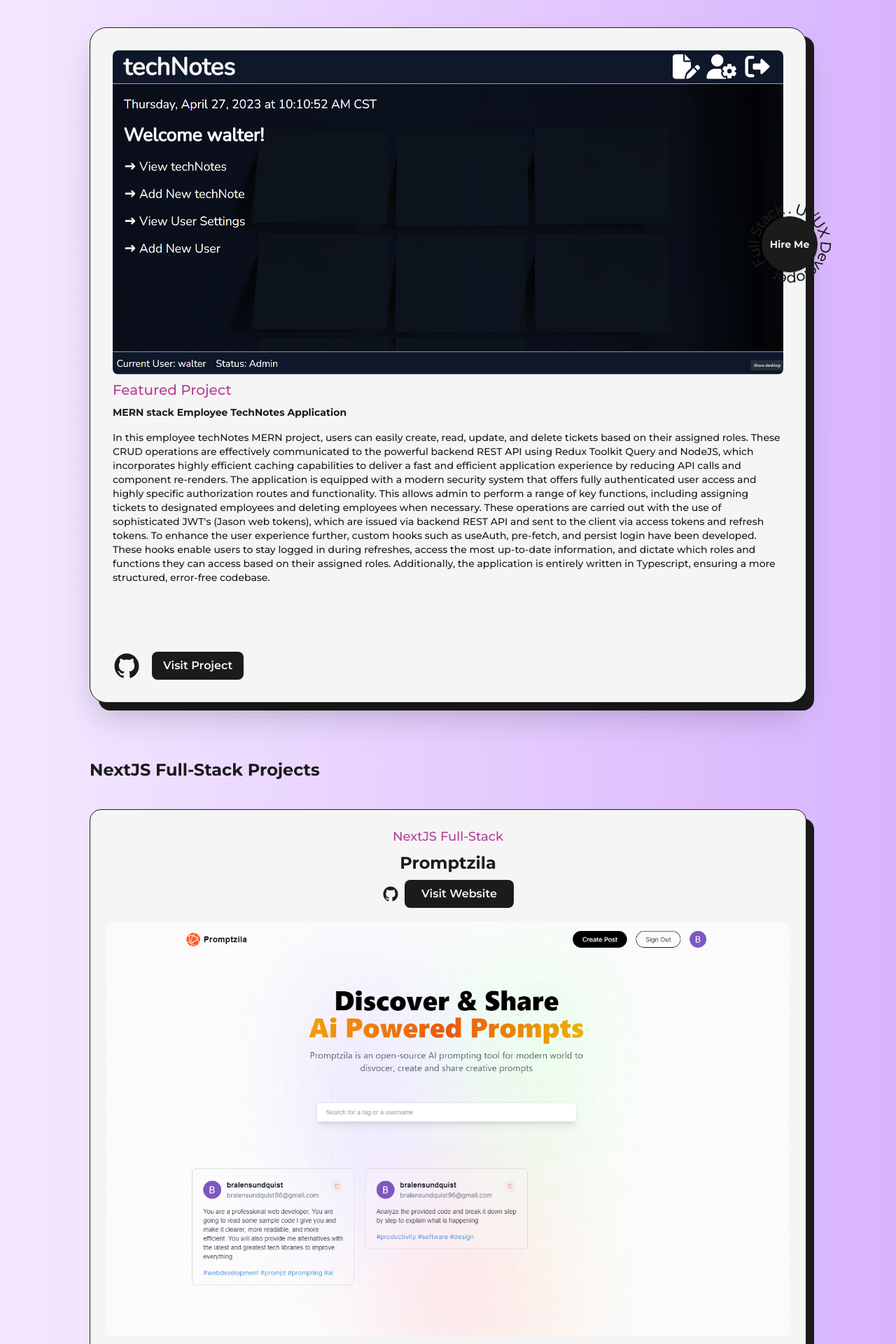
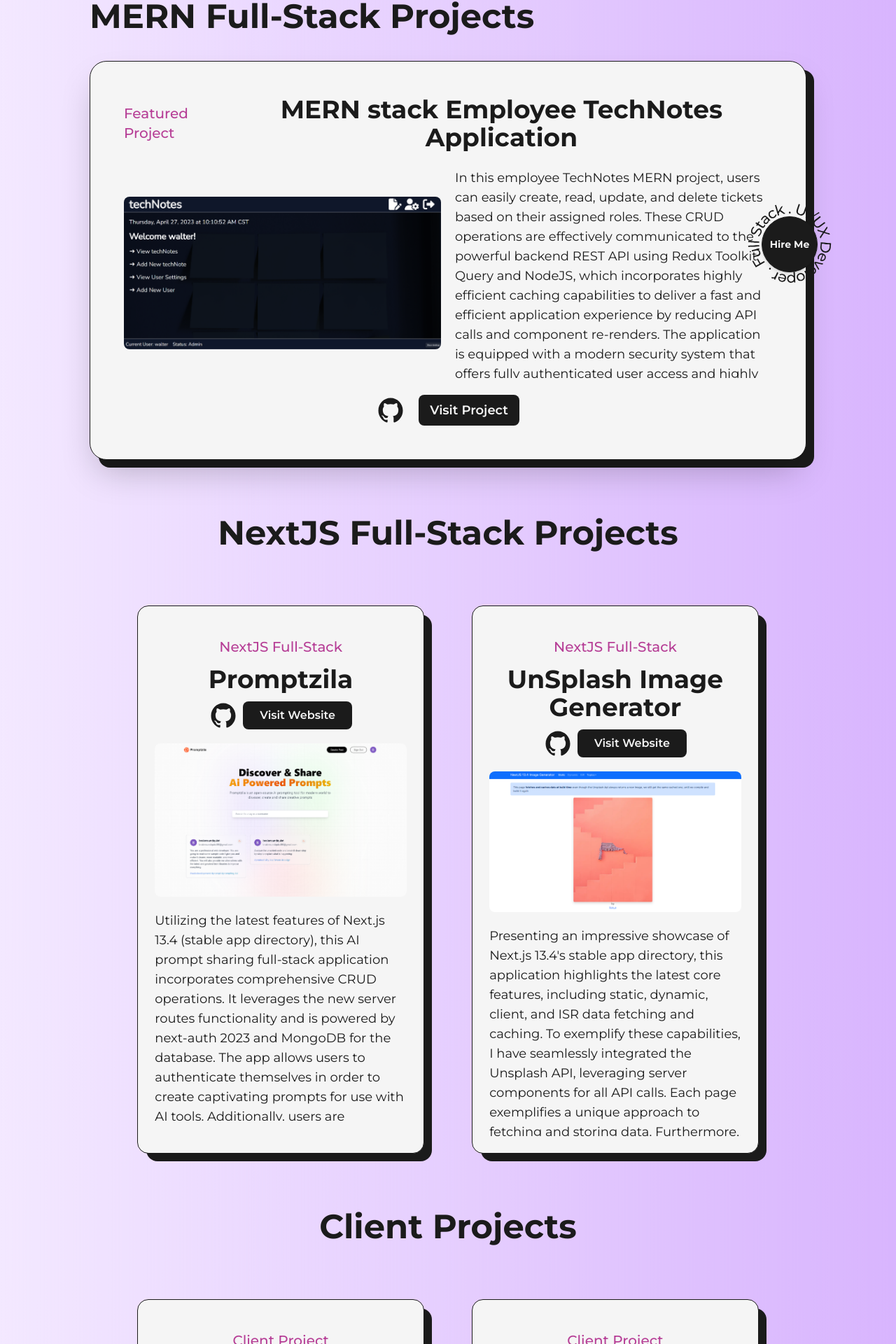
Before and after one commit to CodeOnTheWall/improved-portfolio, a Next.js app: page /projects in a window 1280 px wide. Shown: the part 299-2219 px from the top of the page at 70% size. Built offline with nearby package versions, Linux system fonts and the light colour scheme.

Commit message:
fixed tailwind screen sizes on projectspage, as well as changed some of the styles

```diff
--- a/app/about/[components]/Education.tsx
+++ b/app/about/[components]/Education.tsx
@@ -56,13 +56,13 @@
     <div className="mt-20 md:mt-64">
       <AnimatedText text="Education" className=" my-10" />
 
-      <div ref={ref} className="w-[80%] mx-auto relative ">
+      <div ref={ref} className=" w-full md:w-[80%] mx-auto relative ">
         <motion.div
           style={{ scaleY: scrollYProgress }}
-          className=" absolute -left-2  top-1 w-[2px] md:w-[4px]  h-full bg-dark origin-top dark:bg-light
+          className="absolute -left-2  top-1 w-[2px] md:w-[4px]  h-full bg-dark origin-top dark:bg-light
            "
         />
-        <ul className="w-full flex flex-col items-center">
+        <ul className="flex flex-col items-center">
           {eduction.map((courses) => (
             <Details
               title={courses.title}
--- a/app/about/[components]/Experience.tsx
+++ b/app/about/[components]/Experience.tsx
@@ -40,13 +40,14 @@
   return (
     <div className="mt-20 md:mt-64">
       <AnimatedText text="Experience" className=" my-10" />
-      <div ref={ref} className=" w-[80%] mx-auto relative ">
+      <div ref={ref} className=" w-full md:w-[80%] mx-auto relative ">
         <motion.div
+          // via framer motion docs
           style={{ scaleY: scrollYProgress }}
-          className=" absolute -left-2  top-1 w-[2px] md:w-[4px]  h-full bg-dark origin-top dark:bg-light
+          className=" absolute -left-2 top-1 w-[2px] md:w-[4px]  h-full bg-dark origin-top dark:bg-light
            "
         />
-        <ul className="w-full flex flex-col items-center">
+        <ul className="flex flex-col items-center">
           {experience.map((detail, index) => (
             <Details
               key={index}
--- a/app/[components]/Design/h1.tsx
+++ b/app/projects/[components]/StackTitle.tsx
@@ -5,7 +5,7 @@
 
 export default function StackTitle({ children, className }: StackTitleProps) {
   return (
-    <h1 className={`${className} font-bold md:text-2xl text-5xl`}>
+    <h1 className={`${className} font-bold text-2xl md:text-5xl`}>
       {children}
     </h1>
   );
--- a/app/projects/page.tsx
+++ b/app/projects/page.tsx
@@ -10,20 +10,19 @@
 import AnimatedText from "@/app/[components]/Motion/AnimatedText";
 import { GitHubIcon } from "@/app/[components]/Icons";
 import Layout from "@/app/[components]/Layout/Layout";
-import StackTitle from "../[components]/Design/h1";
+import StackTitle from "./[components]/StackTitle";
 
 // NextJS
 import Image from "next/image";
 import Link from "next/link";
 import { Metadata } from "next";
 import { StaticImageData } from "next/image";
-import TransitionEffect from "@/app/[components]/Motion/TransitionEffect";
 
 // Metadata
 export const metadata: Metadata = {
   title: "Projects",
   description:
-    "About page for Kris Sundquist, featuring practice and client projects. Projects use a variety of full stack technologies, such as nodejs, react, nextjs, express, mern, mongodb, mongoose",
+    "About page for Bralen Sundquist, featuring practice and client projects. Projects use a variety of full stack technologies, such as nodejs, react, nextjs, express, mern, mongodb, mongoose",
 };
 
 // Reusable Components
@@ -49,51 +48,55 @@
 }: FeaturedProjectTypes) => {
   return (
     <article
-      className={`w-full flex items-center justify-between rounded-3xl border border-solid border-dark bg-light shadow-2xl p-12 relative
-     lg:flex-col xs:p-4 lg:p-8 xs:rounded-2xl col-span-12 ${className}`}
+      // for the absolute shadow to work, the parent item has to have relative
+      className={`w-full flex flex-col items-center rounded-2xl md:rounded-3xl border border-solid border-dark bg-light shadow-2xl relative
+     p-4 md:p-8 lg:p-12 gap-y-6 ${className}`}
     >
       <div className=" absolute top-3 -right-3 -z-10 w-[100%] h-[100%] rounded-2xl bg-dark " />
 
-      <Link
-        href={link}
-        target="_blank"
-        className=" w-1/2 lg:w-full cursor-pointer overflow-hidden rounded-lg"
-      >
-        <Image src={img} alt={title} priority className=" w-full h-auto" />
-      </Link>
-
-      <div className=" w-1/2 lg:w-full lg:pl-0 lg:pt-0  flex flex-col items-start justify-between pl-6">
-        <span className=" text-primary font-medium text-xl xs:text-base lg:mt-2">
+      <div className="w-full flex flex-col xl:flex-row justify-evenly items-center gap-y-3 md:gap-y-0">
+        <h1 className=" text-primary dark:text-black font-medium text-lg lg:text-xl self-center">
           {type}
-        </span>
+        </h1>
         <Link
           href={link}
           target="_blank"
           className=" hover:underline underline-offset-2"
         >
-          <h2 className=" my-2 w-full text-left text-4xl font-bold sm:text-sm">
+          <h2 className="font-bold dark:text-black text-base md:text-lg xl:text-4xl text-center ">
             {title}
           </h2>
         </Link>
+      </div>
+
+      <div className=" w-full flex flex-col lg:flex-row justify-center items-center space-x-5 space-y-5 md:space-y-0">
+        <Link
+          href={link}
+          target="_blank"
+          className="w-full lg:w-[50%]  cursor-pointer overflow-hidden rounded-lg"
+        >
+          <Image src={img} alt={title} priority className=" w-full h-auto" />
+        </Link>
         <p
-          className=" my-2 font-medium text-dark sm:text-sm  overflow-y-auto
-  sm:scrollbar-thin sm:h-[300px] scrollbar-track-[#a4ac86] scrollbar-thumb-[#1b4332]"
+          className=" text-dark text-sm md:text-lg overflow-y-auto w-full lg:w-[50%]
+  scrollbar-thin max-h-[300px] scrollbar-track-[#a4ac86] scrollbar-thumb-[#1b4332]"
         >
           {summary}
         </p>
-        <div className=" mt-2 flex items-center">
+      </div>
+
+      <div className=" w-full space-x-5 flex items-center justify-center">
         <Link href={github} target="_blank" className=" w-10">
           <GitHubIcon />
         </Link>
         <Link
           href={link}
           target="_blank"
-            className=" ml-4 rounded-lg bg-dark text-light p-2 px-6 text-lg font-semibold
-            sm:px-4 sm:text-base  "
+          className=" rounded-lg bg-dark text-light p-2 px-6 text-base md:text-lg font-semibold
+            sm:px-4   "
         >
           Visit Project
         </Link>
-        </div>
       </div>
     </article>
   );
@@ -112,30 +115,30 @@
 }: FeaturedProjectTypes) => {
   return (
     <article
-      className={`w-full relative flex flex-col space-y-5 rounded-2xl border border-solid border-dark bg-light
-       p-6 xs:p-4 col-span-6 xl:col-span-12
+      className={` w-full lg:w-[40%] relative flex flex-col space-y-5 rounded-2xl border border-solid border-dark bg-light
+       p-4 md:p-6
       ${className}`}
     >
       <div className=" absolute top-3 -right-3 -z-10 w-[100%] h-[100%] rounded-2xl bg-dark " />
 
       {/* Project Type, Title, GitHub, Visit Website */}
-      <div className=" !mt-0 w-full flex sm:flex-col sm:pl-0 sm:space-y-2 items-center text-center justify-between pl-6">
-        <span className=" text-primary font-medium text-xl lg:text-lg md:text-base">
+      <div className=" w-full flex flex-col items-center space-y-3 text-center justify-between">
+        <h1 className=" text-primary font-medium text-base md:text-lg xl:text-xl">
           {type}
-        </span>
+        </h1>
 
         <Link
           href={link}
           target="_blank"
           className=" hover:underline underline-offset-2"
         >
-          <h2 className=" w-full text-4xl lg:text-2xl font-bold">{title}</h2>
+          <h2 className=" w-full text-2xl lg:text-4xl font-bold">{title}</h2>
         </Link>
         <div className="flex space-x-2">
           <Link
             href={github}
             target="_blank"
-            className=" w-10 md:w-6 flex items-center "
+            className="w-10 flex items-center "
           >
             <GitHubIcon />
           </Link>
@@ -162,8 +165,8 @@
 
       <div>
         <p
-          className="overflow-y-auto
-  sm:scrollbar-thin sm:h-[300px] scrollbar-track-[#a4ac86] scrollbar-thumb-[#1b4332]"
+          className=" text-dark text-sm md:text-lg overflow-y-auto
+           scrollbar-thin max-h-[300px] scrollbar-track-[#a4ac86] scrollbar-thumb-[#1b4332]"
         >
           {summary}
         </p>
@@ -175,16 +178,10 @@
 
 export default function Projects() {
   return (
-    <Layout className="flex-col dark:bg-dark !pt-16">
-      <AnimatedText
-        text="Always Imagining."
-        className=" mb-16 lg:!text-7xl sm:mb-8 sm:!text-6xl xs:!text-4xl"
-      />
-      <StackTitle className=" mb-10">MERN Full-Stack Projects</StackTitle>
-      <div
-        className=" grid grid-cols-12 gap-24 gap-y-32 xl:gap-x-16
-       lg:gap-x-8 md:gap-y-24 sm:gap-x-0"
-      >
+    <Layout className="flex-col !pt-16">
+      <AnimatedText text="Always Imagining" />
+
+      <StackTitle className=" my-10">MERN Full-Stack Projects</StackTitle>
       <FeaturedProject
         className=" dark:bg-gradient-to-r
           from-purple-300
@@ -193,25 +190,22 @@
          animate-gradient-xy"
         img={technotesmern}
         title="MERN stack Employee TechNotes Application"
-          summary="In this employee techNotes MERN project, users can easily create, read, update, and delete tickets based on their assigned roles. These CRUD operations are effectively communicated to the powerful backend REST API using Redux Toolkit Query and NodeJS, which incorporates highly efficient caching capabilities to deliver a fast and efficient application experience by reducing API calls and component re-renders. The application is equipped with a modern security system that offers fully authenticated user access and highly specific authorization routes and functionality. This allows admin to perform a range of key functions, including assigning tickets to designated employees and deleting employees when necessary. These operations are carried out with the use of sophisticated JWT's (Jason web tokens), which are issued via backend REST API and sent to the client via access tokens and refresh tokens. To enhance the user experience further, custom hooks such as useAuth, pre-fetch, and persist login have been developed. These hooks enable users to stay logged in during refreshes, access the most up-to-date information, and dictate which roles and functions they can access based on their assigned roles. Additionally, the application is entirely written in Typescript, ensuring a more structured, error-free codebase."
+        summary="In this employee TechNotes MERN project, users can easily create, read, update, and delete tickets based on their assigned roles. These CRUD operations are effectively communicated to the powerful backend REST API using Redux Toolkit Query and NodeJS, which incorporates highly efficient caching capabilities to deliver a fast and efficient application experience by reducing API calls and component re-renders. The application is equipped with a modern security system that offers fully authenticated user access and highly specific authorization routes and functionality. This allows admin to perform a range of key functions, including assigning tickets to designated employees and deleting employees when necessary. These operations are carried out with the use of sophisticated JWT's (Jason web tokens), which are issued via backend REST API and sent to the client via access tokens and refresh tokens. To enhance the user experience further, custom hooks such as useAuth, pre-fetch, and persist login have been developed. These hooks enable users to stay logged in during refreshes, access the most up-to-date information, and dictate which roles and functions they can access based on their assigned roles. Additionally, the application is entirely written in Typescript, ensuring a more structured, error-free codebase."
         type="Featured Project"
         github="https://github.com/CodeOnTheWall/techNotes"
         link="https://github.com/CodeOnTheWall/techNotes"
       />
-      </div>
 
-      <StackTitle className=" mt-20 mb-10">
+      <StackTitle className=" my-20 flex flex-col md:flex-row w-full justify-center">
         NextJS Full-Stack Projects
       </StackTitle>
-      <div
-        className=" grid grid-cols-12 gap-24 gap-y-32 xl:gap-x-16
-       lg:gap-x-8 md:gap-y-24 sm:gap-x-0"
-      >
+
+      <div className=" w-full flex flex-col lg:flex-row justify-evenly space-y-6 lg:space-y-0 ">
         <Project
           className=" dark:bg-gradient-to-r
-          from-orange-300
+          from-orange-400
          to-orange-200
-          via-orange-50
+          via-orange-400
           animate-gradient-xy"
           img={AIPrompts}
           title="Promptzila"
@@ -223,9 +217,9 @@
         />
         <Project
           className=" dark:bg-gradient-to-r
-          from-orange-300
-         to-orange-200
-          via-orange-50
+          from-blue-400
+         to-blue-200
+          via-blue-400
           animate-gradient-xy"
           img={ImageGenerator}
           title="UnSplash Image Generator"
@@ -237,16 +231,16 @@
         />
       </div>
 
-      <StackTitle className=" mt-20 mb-10">Client Projects</StackTitle>
-      <div
-        className=" grid grid-cols-12 gap-24 gap-y-32 xl:gap-x-16
-       lg:gap-x-8 md:gap-y-24 sm:gap-x-0"
-      >
+      <StackTitle className=" my-20 flex flex-col md:flex-row w-full justify-center">
+        Client Projects
+      </StackTitle>
+
+      <div className=" w-full flex flex-col lg:flex-row justify-evenly space-y-6 lg:space-y-0 ">
         <Project
           className=" dark:bg-gradient-to-r
-        from-orange-300
+          from-orange-400
           to-orange-200
-        via-orange-50
+           via-orange-400
         animate-gradient-xy"
           img={nutritiva}
           title="Nutritiva"
@@ -259,8 +253,8 @@
         <Project
           className=" dark:bg-gradient-to-r
           from-blue-400
-           to-blue-300
-           via-blue-100
+         to-blue-200
+          via-blue-400
            animate-gradient-xy"
           img={ascensionmarketing}
           title="Ascension Marketing"
@@ -272,13 +266,11 @@
         />
       </div>
 
-      <StackTitle className=" mt-20 mb-10">
+      <StackTitle className=" my-20 flex flex-col md:flex-row w-full justify-center">
         Pure React Front-End Projects
       </StackTitle>
-      <div
-        className=" grid grid-cols-12 gap-24 gap-y-32 xl:gap-x-16
-       lg:gap-x-8 md:gap-y-24 sm:gap-x-0"
-      >
+
+      <div className=" w-full flex flex-col md:flex-row justify-evenly space-y-6 md:space-y-0 ">
         <Project
           className=" dark:bg-gradient-to-r
           from-orange-300
@@ -296,8 +288,8 @@
         <Project
           className=" dark:bg-gradient-to-r
           from-blue-400
-           to-blue-300
-           via-blue-100
+          to-blue-200
+           via-blue-400
            animate-gradient-xy"
           img={reactlogo}
           title="Food Order App"
```
Lines whose indentation alone changed are shown as unchanged.
